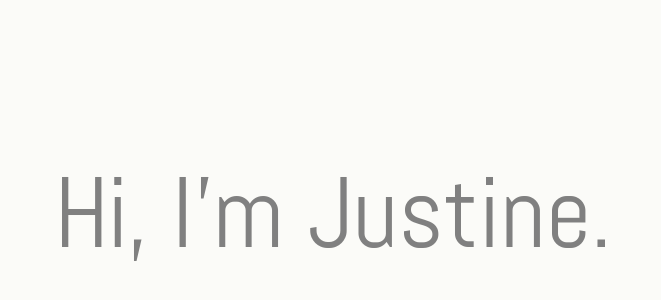
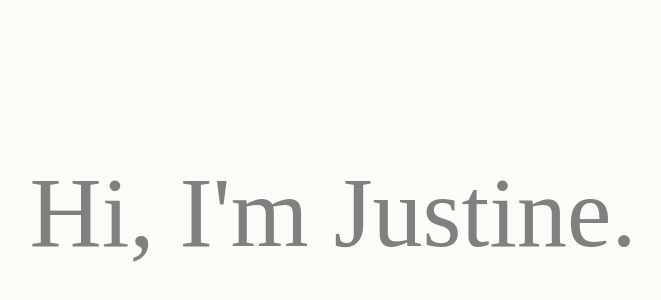
Before and after one commit to justineqiu/justineqiu.github.io, a plain HTML site: page My webpage/index.html in a window 1280 px wide. Shown: the part 48-348 px from the top of the page, without its empty margins (307-968 px from the left). Drawn offline with Linux system fonts and the light colour scheme.

Commit message:
peanuts font

```diff
--- a/My webpage/stylesheet.css
+++ b/My webpage/stylesheet.css
@@ -12,6 +12,7 @@ body {
     top: 20%;
     left: 50%;
     transform: translate(-50%, -50%);
-    font-family: 'Abel', sans-serif;
+    font-family: 'Peanuts';
+    src: url('http://www.fontsaddict.com/fontface/peanuts.TTF');
 
 }
```
